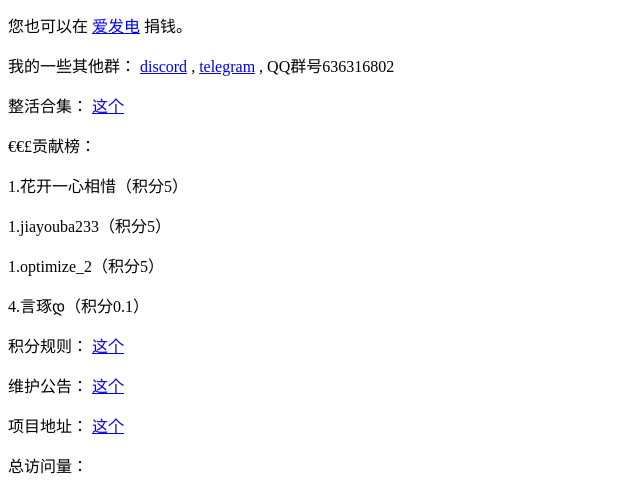
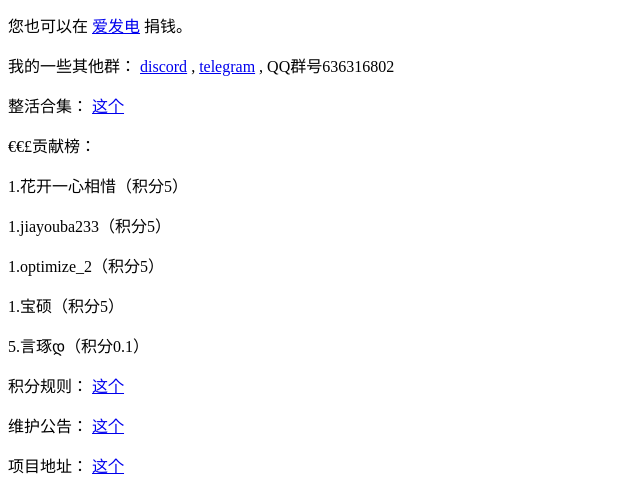
Before and after one commit to CCFNB/ccfnb.github.io, a plain HTML site: page index.html in a window 1280 px wide. Shown: the part 278-768 px from the top of the page, without its empty margins (0-640 px from the left). Drawn offline with Linux system fonts and the light colour scheme; grey boxes are pictures that could not be loaded.

Commit message:
Update index.html

```diff
--- a/index.html
+++ b/index.html
@@ -38,7 +38,10 @@
     1.optimize_2（积分5）
   </p>
   <p>
-    4.言琢დ（积分0.1）
+    1.宝硕（积分5）
+  </p>
+  <p>
+    5.言琢დ（积分0.1）
   </p>
   <p>
     积分规则：
```
